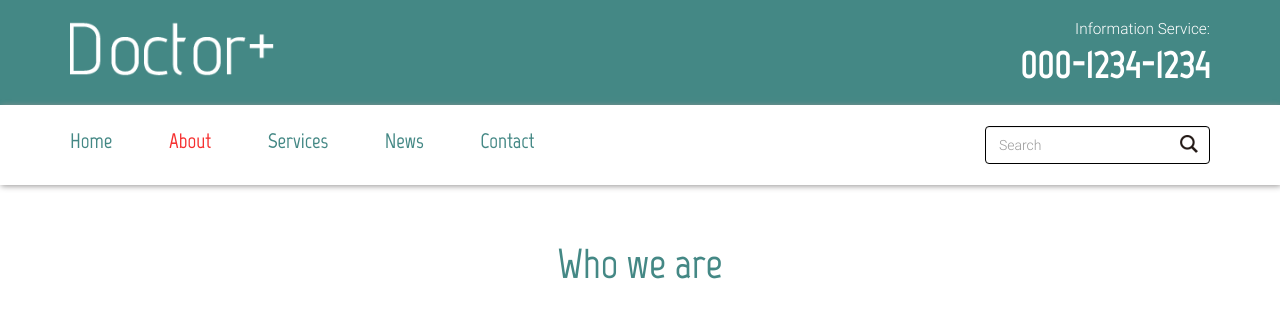
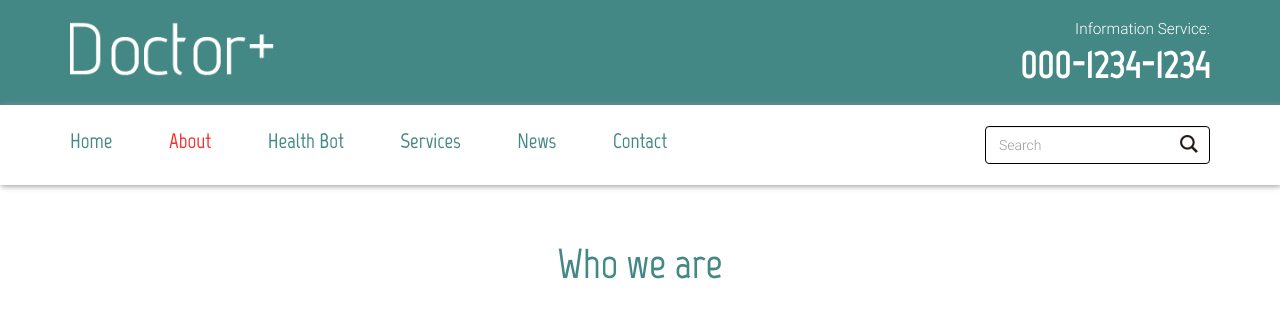
Before and after one commit to vikasreddy22/project7, a plain HTML site: page about.html in a window 1280 px wide. Shown: the top 321 px of the page. Drawn offline with Linux system fonts and the light colour scheme.

Commit message:
Update about.html

```diff
--- a/about.html
+++ b/about.html
@@ -51,6 +51,7 @@
 				<ul class="nav1">
 					<li><a href="index.html"><span data-hover="Home">Home</span></a></li>
 					<li><a href="about.html" class="active"> <span data-hover="About">About</span></a></li>
+				<li><a href="healthbot.html"> <span data-hover="Health Bot">Health Bot</span></a></li>
 					<li><a href="services.html"> <span data-hover="Services">Services</span></a></li>
 					<li><a href="news.html"> <span data-hover="News">News</span></a></li>
 					<li><a href="contact.html"> <span data-hover="Contact">Contact</span></a></li>
```
